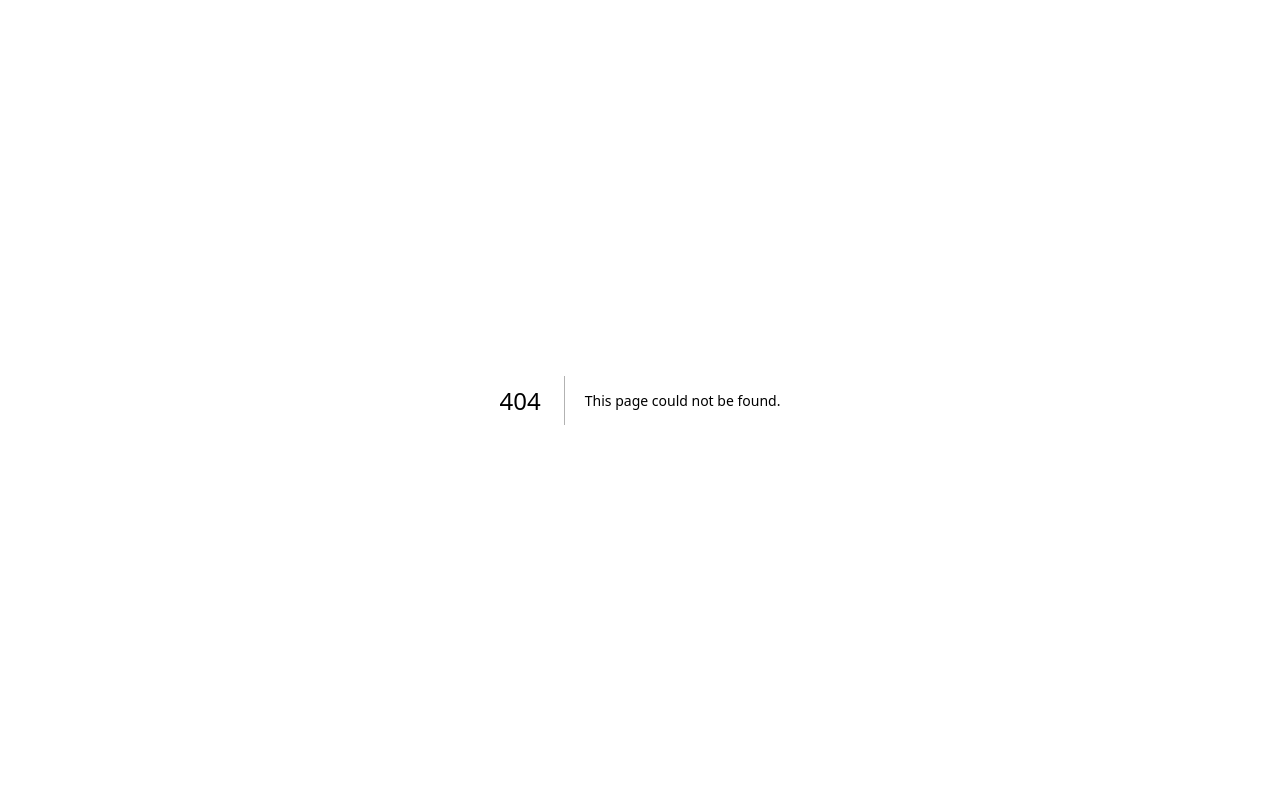
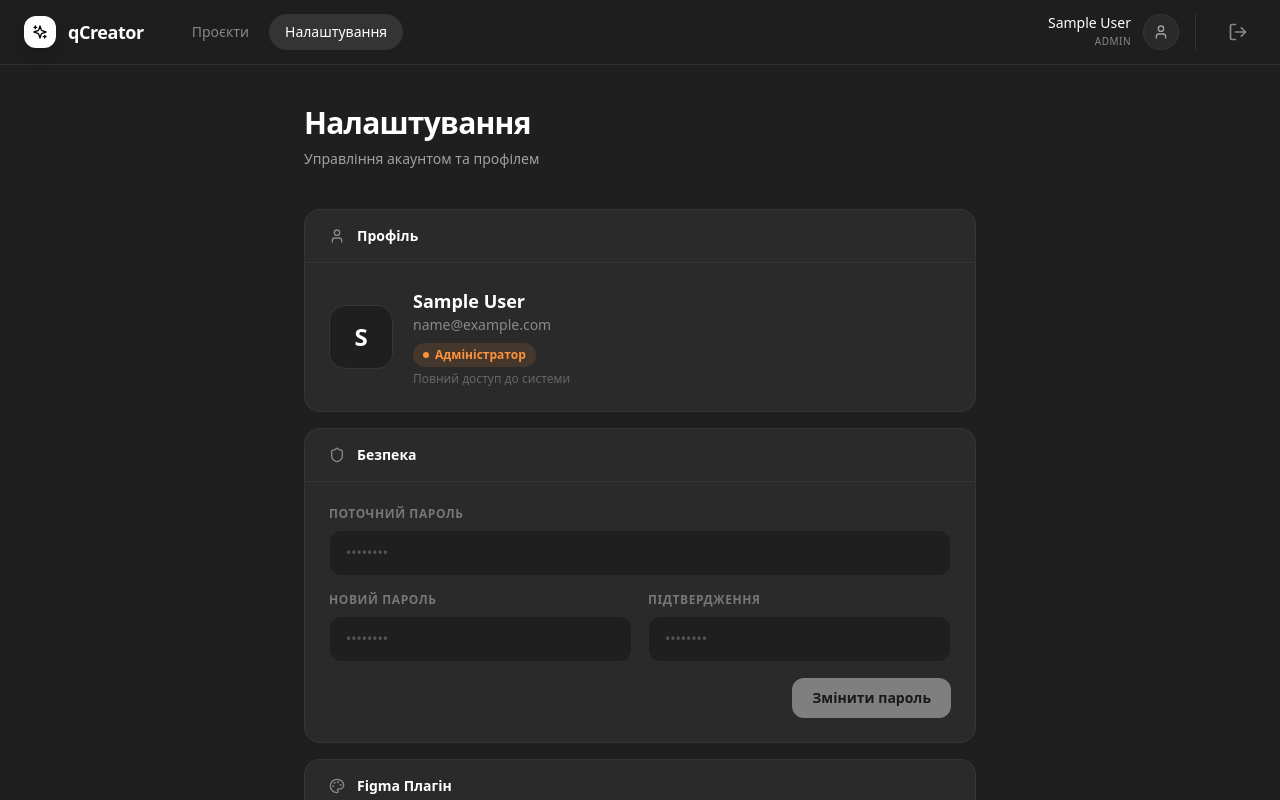
Before and after one commit to ArthurMospan/qcreator, a Next.js app: page /dashboard/settings in a window 1280 px wide. Before the commit this address had no page. Shown: the top 800 px of the page. Built offline with nearby package versions, Linux system fonts and the light colour scheme; sample sign-in values are in the browser's storage.

Commit message:
fix: CORS proxy, project card routing, settings page

```diff
--- a/src/app/dashboard/page.tsx
+++ b/src/app/dashboard/page.tsx
@@ -4,6 +4,7 @@ import { useState, useEffect } from 'react';
 import { useAuth } from '@/context/AuthContext';
 import { Plus, Folder, Loader2, MoreVertical, LayoutTemplate, Image as ImageIcon } from 'lucide-react';
 import { motion } from 'framer-motion';
+import Link from 'next/link';
 
 type Project = {
   id: string;
@@ -135,34 +136,30 @@ export default function Dashboard() {
       ) : (
         <div className="grid grid-cols-1 md:grid-cols-2 lg:grid-cols-3 xl:grid-cols-4 gap-6">
           {projects.map((p, i) => (
-            <motion.a
+            <motion.div
               key={p.id}
-              href={`/dashboard/projects/${p.id}`}
               initial={{ opacity: 0, y: 10 }}
               animate={{ opacity: 1, y: 0 }}
               transition={{ delay: i * 0.05 }}
               whileHover={{ y: -4 }}
+            >
+              <Link
+                href={`/dashboard/projects/${p.id}`}
                 className="group bg-[#2a2a2a] rounded-2xl p-5 border border-white/5 hover:border-white/20 transition-all block cursor-pointer relative overflow-hidden"
               >
-              {/* Subtle accent line on top */}
                 <div
                   className="absolute top-0 left-0 right-0 h-1 opacity-60"
                   style={{ background: p.hue }}
                 />
-
                 <div className="flex justify-between items-start mb-8">
-                <div
-                  className="w-10 h-10 rounded-xl flex items-center justify-center bg-[#1f1f1f] shadow-inner border border-white/5"
-                >
+                  <div className="w-10 h-10 rounded-xl flex items-center justify-center bg-[#1f1f1f] shadow-inner border border-white/5">
                     <Folder className="w-5 h-5 text-white" />
                   </div>
                   <button className="text-[#666] hover:text-white transition-colors p-1" onClick={(e) => e.preventDefault()}>
                     <MoreVertical className="w-4 h-4" />
                   </button>
                 </div>
-
                 <h3 className="text-lg font-semibold text-white mb-4 truncate">{p.name}</h3>
-
                 <div className="flex items-center gap-4 text-xs font-medium text-[#a1a1a1]">
                   <div className="flex items-center gap-1.5 bg-[#1f1f1f] px-2.5 py-1.5 rounded-lg border border-white/5">
                     <LayoutTemplate className="w-3.5 h-3.5 text-[#666]" />
@@ -173,7 +170,8 @@ export default function Dashboard() {
                     <span>{p.designs}</span>
                   </div>
                 </div>
-            </motion.a>
+              </Link>
+            </motion.div>
           ))}
         </div>
       )}
--- /dev/null
+++ b/src/app/dashboard/settings/page.tsx
@@ -0,0 +1,174 @@
+"use client";
+
+import { useState } from 'react';
+import { useAuth } from '@/context/AuthContext';
+import { User, Shield, Bell, Palette, ChevronRight, Check, Loader2 } from 'lucide-react';
+import { motion } from 'framer-motion';
+
+export default function SettingsPage() {
+  const { user, token } = useAuth();
+  const [saving, setSaving] = useState(false);
+  const [saved, setSaved] = useState(false);
+  const [currentPw, setCurrentPw] = useState('');
+  const [newPw, setNewPw] = useState('');
+  const [confirmPw, setConfirmPw] = useState('');
+  const [pwError, setPwError] = useState('');
+  const [pwSaving, setPwSaving] = useState(false);
+  const [pwSaved, setPwSaved] = useState(false);
+
+  const savePassword = async (e: React.FormEvent) => {
+    e.preventDefault();
+    setPwError('');
+    if (newPw !== confirmPw) { setPwError('Паролі не збігаються'); return; }
+    if (newPw.length < 6) { setPwError('Мінімум 6 символів'); return; }
+    setPwSaving(true);
+    try {
+      const res = await fetch('/api/me/password', {
+        method: 'POST',
+        headers: { 'Content-Type': 'application/json', Authorization: `Bearer ${token}` },
+        body: JSON.stringify({ currentPassword: currentPw, newPassword: newPw })
+      });
+      if (!res.ok) { const d = await res.json(); setPwError(d.error || 'Помилка'); return; }
+      setPwSaved(true);
+      setCurrentPw(''); setNewPw(''); setConfirmPw('');
+      setTimeout(() => setPwSaved(false), 3000);
+    } catch {
+      setPwError('Помилка мережі');
+    } finally {
+      setPwSaving(false);
+    }
+  };
+
+  const ROLE_LABELS: Record<string, { label: string; desc: string; color: string }> = {
+    designer: { label: 'Дизайнер', desc: 'Створює проєкти та шаблони через Figma плагін', color: '#a78bfa' },
+    smm: { label: 'СММ-менеджер', desc: 'Наповнює шаблони контентом та публікує', color: '#34d399' },
+    admin: { label: 'Адміністратор', desc: 'Повний доступ до системи', color: '#fb923c' },
+  };
+
+  const roleInfo = ROLE_LABELS[user?.role ?? ''] ?? { label: user?.role ?? '—', desc: '', color: '#888' };
+
+  return (
+    <div className="w-full max-w-2xl mx-auto">
+      <div className="mb-10">
+        <h1 className="text-3xl font-semibold tracking-tight text-white mb-2">Налаштування</h1>
+        <p className="text-[#a1a1a1] text-sm">Управління акаунтом та профілем</p>
+      </div>
+
+      <div className="flex flex-col gap-4">
+
+        {/* Profile card */}
+        <motion.div
+          initial={{ opacity: 0, y: 8 }}
+          animate={{ opacity: 1, y: 0 }}
+          className="bg-[#2a2a2a] rounded-2xl border border-white/5 overflow-hidden"
+        >
+          <div className="px-6 py-4 border-b border-white/5 flex items-center gap-3">
+            <User className="w-4 h-4 text-[#888]" />
+            <h2 className="text-sm font-semibold text-white">Профіль</h2>
+          </div>
+          <div className="p-6 flex items-center gap-5">
+            <div className="w-16 h-16 rounded-2xl bg-[#1f1f1f] border border-white/10 flex items-center justify-center flex-shrink-0">
+              <span className="text-2xl font-bold text-white">
+                {user?.name?.charAt(0)?.toUpperCase() ?? '?'}
+              </span>
+            </div>
+            <div className="flex-1 min-w-0">
+              <h3 className="text-lg font-semibold text-white truncate">{user?.name ?? '—'}</h3>
+              <p className="text-sm text-[#888] truncate">{user?.email ?? '—'}</p>
+              <div className="mt-2 flex items-center gap-2">
+                <span
+                  className="inline-flex items-center gap-1.5 px-2.5 py-1 rounded-full text-xs font-semibold"
+                  style={{ background: roleInfo.color + '22', color: roleInfo.color }}
+                >
+                  <span className="w-1.5 h-1.5 rounded-full" style={{ background: roleInfo.color }} />
+                  {roleInfo.label}
+                </span>
+              </div>
+              <p className="text-xs text-[#666] mt-1">{roleInfo.desc}</p>
+            </div>
+          </div>
+        </motion.div>
+
+        {/* Password card */}
+        <motion.div
+          initial={{ opacity: 0, y: 8 }}
+          animate={{ opacity: 1, y: 0 }}
+          transition={{ delay: 0.05 }}
+          className="bg-[#2a2a2a] rounded-2xl border border-white/5 overflow-hidden"
+        >
+          <div className="px-6 py-4 border-b border-white/5 flex items-center gap-3">
+            <Shield className="w-4 h-4 text-[#888]" />
+            <h2 className="text-sm font-semibold text-white">Безпека</h2>
+          </div>
+          <form onSubmit={savePassword} className="p-6 flex flex-col gap-4">
+            <div>
+              <label className="block text-xs font-semibold text-[#777] uppercase tracking-wider mb-2">Поточний пароль</label>
+              <input
+                type="password"
+                value={currentPw}
+                onChange={e => setCurrentPw(e.target.value)}
+                placeholder="••••••••"
+                className="w-full bg-[#1f1f1f] border border-white/5 rounded-xl px-4 py-3 text-white text-sm placeholder-[#555] focus:outline-none focus:border-white/20 transition-colors"
+              />
+            </div>
+            <div className="grid grid-cols-2 gap-4">
+              <div>
+                <label className="block text-xs font-semibold text-[#777] uppercase tracking-wider mb-2">Новий пароль</label>
+                <input
+                  type="password"
+                  value={newPw}
+                  onChange={e => setNewPw(e.target.value)}
+                  placeholder="••••••••"
+                  className="w-full bg-[#1f1f1f] border border-white/5 rounded-xl px-4 py-3 text-white text-sm placeholder-[#555] focus:outline-none focus:border-white/20 transition-colors"
+                />
+              </div>
+              <div>
+                <label className="block text-xs font-semibold text-[#777] uppercase tracking-wider mb-2">Підтвердження</label>
+                <input
+                  type="password"
+                  value={confirmPw}
+                  onChange={e => setConfirmPw(e.target.value)}
+                  placeholder="••••••••"
+                  className="w-full bg-[#1f1f1f] border border-white/5 rounded-xl px-4 py-3 text-white text-sm placeholder-[#555] focus:outline-none focus:border-white/20 transition-colors"
+                />
+              </div>
+            </div>
+            {pwError && <p className="text-sm text-red-400">{pwError}</p>}
+            <div className="flex justify-end">
+              <button
+                type="submit"
+                disabled={pwSaving || !currentPw || !newPw || !confirmPw}
+                className="px-5 py-2.5 rounded-xl bg-white text-black text-sm font-semibold hover:bg-[#e0e0e0] transition-colors disabled:opacity-40 flex items-center gap-2"
+              >
+                {pwSaving ? <Loader2 className="w-4 h-4 animate-spin" /> : pwSaved ? <><Check className="w-4 h-4" /> Збережено</> : 'Змінити пароль'}
+              </button>
+            </div>
+          </form>
+        </motion.div>
+
+        {/* Figma Plugin card */}
+        <motion.div
+          initial={{ opacity: 0, y: 8 }}
+          animate={{ opacity: 1, y: 0 }}
+          transition={{ delay: 0.1 }}
+          className="bg-[#2a2a2a] rounded-2xl border border-white/5 overflow-hidden"
+        >
+          <div className="px-6 py-4 border-b border-white/5 flex items-center gap-3">
+            <Palette className="w-4 h-4 text-[#888]" />
+            <h2 className="text-sm font-semibold text-white">Figma Плагін</h2>
+          </div>
+          <div className="p-6 flex flex-col gap-3">
+            <p className="text-sm text-[#888] leading-relaxed">
+              Для завантаження шаблонів використовуйте плагін <span className="text-white font-medium">qCreator</span> у Figma. Введіть ваш email та пароль прямо в плагіні — він автоматично під'єднається до вашого акаунту.
+            </p>
+            <div className="bg-[#1f1f1f] rounded-xl p-4 border border-white/5">
+              <p className="text-xs text-[#666] mb-1 font-medium uppercase tracking-wider">Backend URL для плагіна</p>
+              <p className="text-sm font-mono text-[#a78bfa] select-all">https://qcreator.onrender.com</p>
+            </div>
+          </div>
+        </motion.div>
+
+      </div>
+    </div>
+  );
+}
--- /dev/null
+++ b/src/proxy.ts
@@ -0,0 +1,30 @@
+import { NextResponse } from 'next/server';
+import type { NextRequest } from 'next/server';
+
+export function proxy(request: NextRequest) {
+  const origin = request.headers.get('origin') ?? '*';
+
+
+  // Handle preflight OPTIONS requests
+  if (request.method === 'OPTIONS') {
+    return new NextResponse(null, {
+      status: 204,
+      headers: {
+        'Access-Control-Allow-Origin': '*',
+        'Access-Control-Allow-Methods': 'GET, POST, PUT, DELETE, OPTIONS',
+        'Access-Control-Allow-Headers': 'Content-Type, Authorization',
+        'Access-Control-Max-Age': '86400',
+      },
+    });
+  }
+
+  const response = NextResponse.next();
+  response.headers.set('Access-Control-Allow-Origin', '*');
+  response.headers.set('Access-Control-Allow-Methods', 'GET, POST, PUT, DELETE, OPTIONS');
+  response.headers.set('Access-Control-Allow-Headers', 'Content-Type, Authorization');
+  return response;
+}
+
+export const config = {
+  matcher: '/api/:path*',
+};
```
Lines whose indentation alone changed are shown as unchanged.
